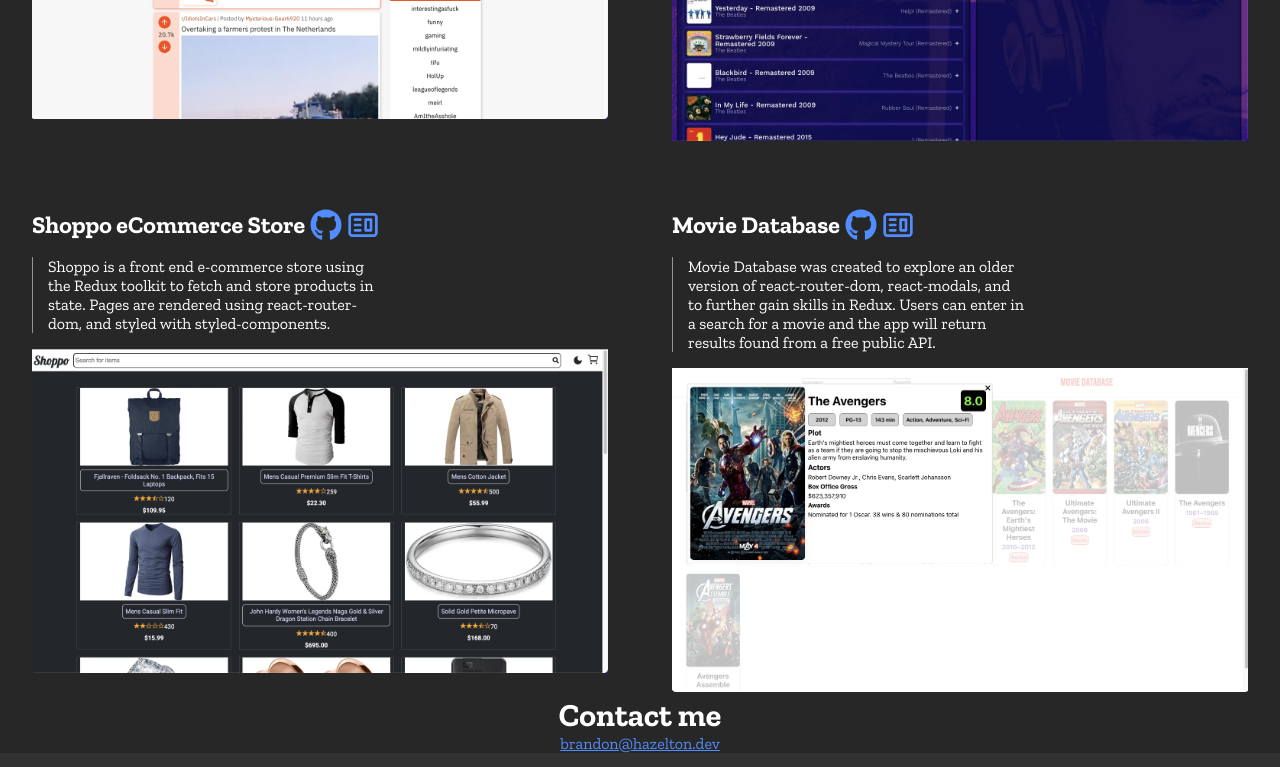
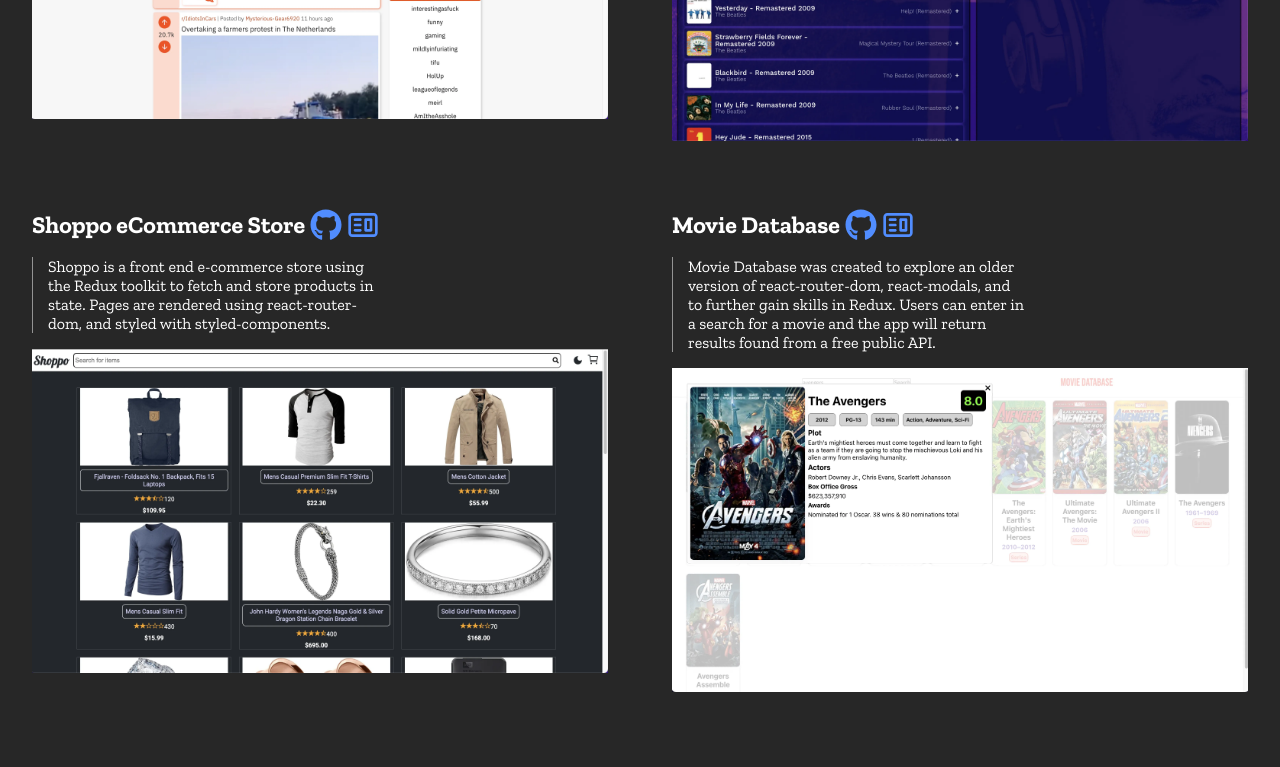
Before and after one commit to hazeltonbw/portfolio, a React (Create React App) app: page / in a window 1280 px wide. Shown: the part 2000-2767 px from the top of the page. Built offline with nearby package versions, Linux system fonts and the light colour scheme.

Commit message:
get rid of dot

```diff
--- a/src/App.scss
+++ b/src/App.scss
@@ -29,5 +29,4 @@
       transform: scale(1.15);
     }
   }
-
 }
--- a/src/components/Contact/Contact.js
+++ b/src/components/Contact/Contact.js
@@ -1,7 +1,17 @@
-import styled from "styled-components";
+import styled from 'styled-components'
 
 export const Flex = styled.div`
   display: flex;
   flex-direction: column;
   align-items: center;
-`;
+  height: calc(100vh - 11rem);
+  justify-content: center;
+
+  h1 {
+    font-size: ${({ theme }) => theme.fsxl};
+  }
+
+  a {
+    font-size: ${({ theme }) => theme.fsm};
+  }
+`
--- a/src/components/Contact/index.js
+++ b/src/components/Contact/index.js
@@ -4,6 +4,7 @@
     <div id='contact'>
       <Flex>
         <h1>Contact me</h1>
+        <h2>Lets get to work</h2>
         <a href='mailto:brandon@hazelton.dev'>brandon@hazelton.dev</a>
       </Flex>
     </div>
--- a/src/components/Home/index.js
+++ b/src/components/Home/index.js
@@ -9,7 +9,7 @@
         <Card>
           <h1>Hello! My name is</h1>
           <h1>
-            <strong>Brandon Hazelton</strong>.
+            <strong>Brandon Hazelton</strong>
           </h1>
           <h1>I am a full-stack web developer.</h1>
           <a href="#about">
```
